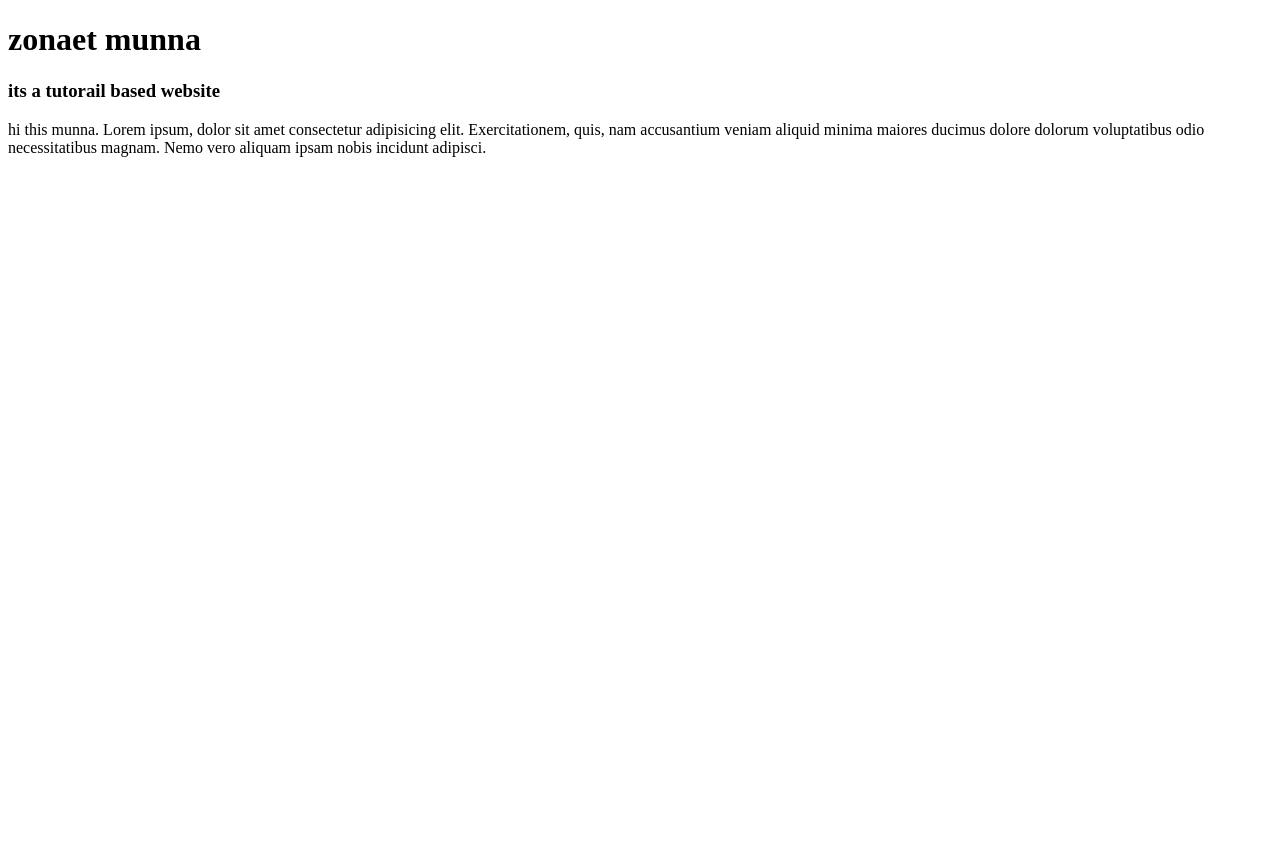
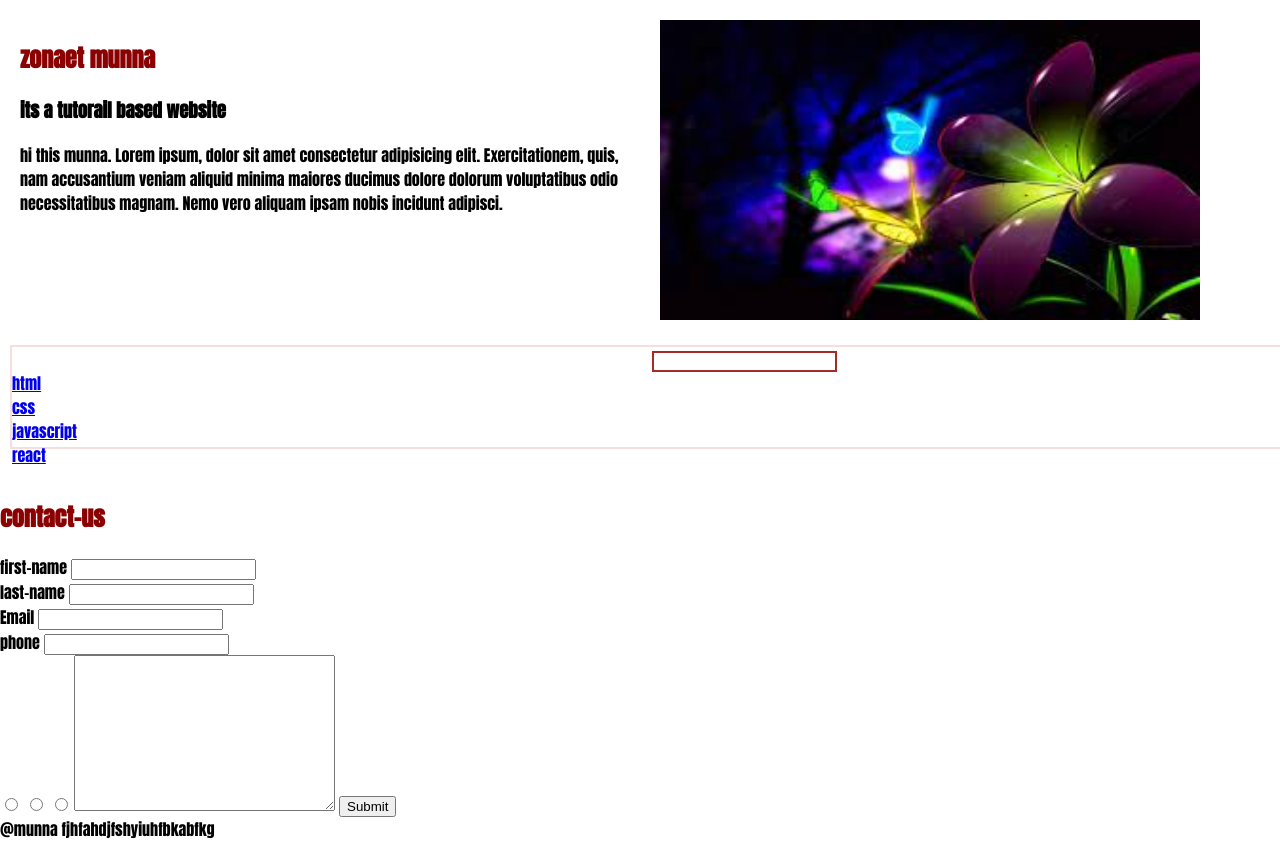
Before and after one commit to zonaetmunna/my-tutorials-website, a plain HTML site: page index.html in a window 1280 px wide. Before the commit the page ends 800 px from the top, so only its background shows below. Drawn offline with Linux system fonts and the light colour scheme.

Commit message:
body edit part

```diff
--- a/index.html
+++ b/index.html
@@ -7,14 +7,77 @@
      <meta name="viewport" content="width=device-width, initial-scale=1.0">
      <title>Document</title>
      <link rel="stylesheet" href="style.css">
+
+     <link rel="preconnect" href="https://fonts.googleapis.com">
+     <link rel="preconnect" href="https://fonts.gstatic.com" crossorigin>
+     <link href="https://fonts.googleapis.com/css2?family=Anton&display=swap" rel="stylesheet">
 </head>
 
 <body>
-     <h1>zonaet munna </h1>
-     <h3>its a tutorail based website</h3>
-     <p>hi this munna. Lorem ipsum, dolor sit amet consectetur adipisicing elit. Exercitationem, quis, nam accusantium
-          veniam aliquid minima maiores ducimus dolore dolorum voluptatibus odio necessitatibus magnam. Nemo vero
-          aliquam ipsam nobis incidunt adipisci.</p>
+
+     <!--heading part-->
+     <section class="container-flexble">
+          <div class="flexble-style">
+               <h1>zonaet munna </h1>
+               <h3>its a tutorail based website</h3>
+               <p>hi this munna. Lorem ipsum, dolor sit amet consectetur adipisicing elit. Exercitationem, quis, nam
+                    accusantium
+                    veniam aliquid minima maiores ducimus dolore dolorum voluptatibus odio necessitatibus magnam. Nemo
+                    vero
+                    aliquam ipsam nobis incidunt adipisci.</p>
+
+          </div>
+          <div class="flexble-style">
+               <img class="flexble-style-img" src="images/heading.png" alt="">
+
+          </div>
+     </section>
+
+     <!--navigation bar part-->
+     <section class="navigation-flexble">
+          <div class="navigation-flexble-style">
+               <ul class="list-link-style">
+                    <li><a class="link-de" href="#">html</a></li>
+                    <li><a class="link-de" href="#">css</a></li>
+                    <li><a class="link-de" href="#">javascript</a></li>
+                    <li><a class="link-de" href="#">react</a></li>
+
+               </ul>
+
+
+          </div>
+          <div class="navigation-flexble-style">
+               <input type="search" id="search" name="search">
+          </div>
+     </section>
+
+     <!--contract part-->
+     <section>
+          <h1>contact-us</h1>
+          <form action="">
+               <label for="">first-name</label>
+               <input type="text" name="" id=""><br>
+               <label for="">last-name</label>
+               <input type="text" name="" id=""><br>
+               <label for="">Email</label>
+               <input type="email"><br>
+               <label for="">phone</label>
+               <input type="tel"><br>
+               <input type="radio">
+               <input type="radio">
+               <input type="radio">
+               <textarea name="comment" id="" cols="30" rows="10"></textarea>
+               <input type="submit">
+
+          </form>
+     </section>
+
+     <!--footer part-->
+     <footer>@munna fjhfahdjfshyiuhfbkabfkg</footer>
+
+
+
+
 
 
 </body>
--- a/style.css
+++ b/style.css
@@ -0,0 +1,55 @@
+body{
+     margin: 0;
+     font-family: 'Anton', sans-serif;;
+
+}
+
+h1{
+     color: darkred;
+}
+.container-flexble{
+     display: flex;
+     flex-direction: row;
+}
+.flexble-style{
+     width: 50%;
+     margin: 10px;
+     padding: 10px;
+
+}
+.flexble-style-img{
+     width: 90%;
+     height: 300px;
+
+}
+
+/*2nd part style*/
+
+.navigation-flexble{
+     display: flex;
+     width: 100%;
+     height: 100px;
+     border: 2px solid rgb(247, 222, 222);
+     margin-left: 10px;
+     margin-bottom: 50px;
+
+
+
+}
+.navigation-flexble-style{
+     width: 50%;
+     margin-right : 10px;
+}
+.list-link-style{
+     list-style-type: none;
+     display:inline;
+
+
+}
+#search{
+     border: 2px solid brown;
+}
+
+
+
+}
```
Also changed, not shown: images/heading.png (added).
